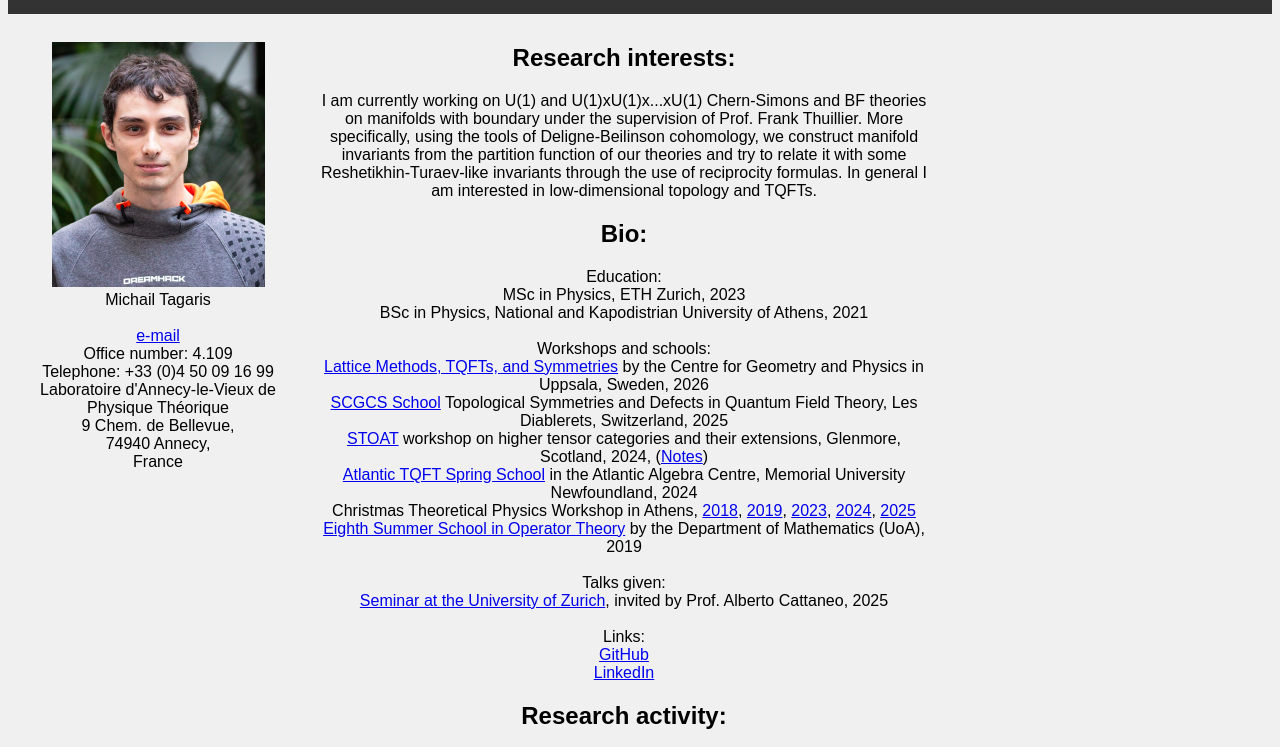
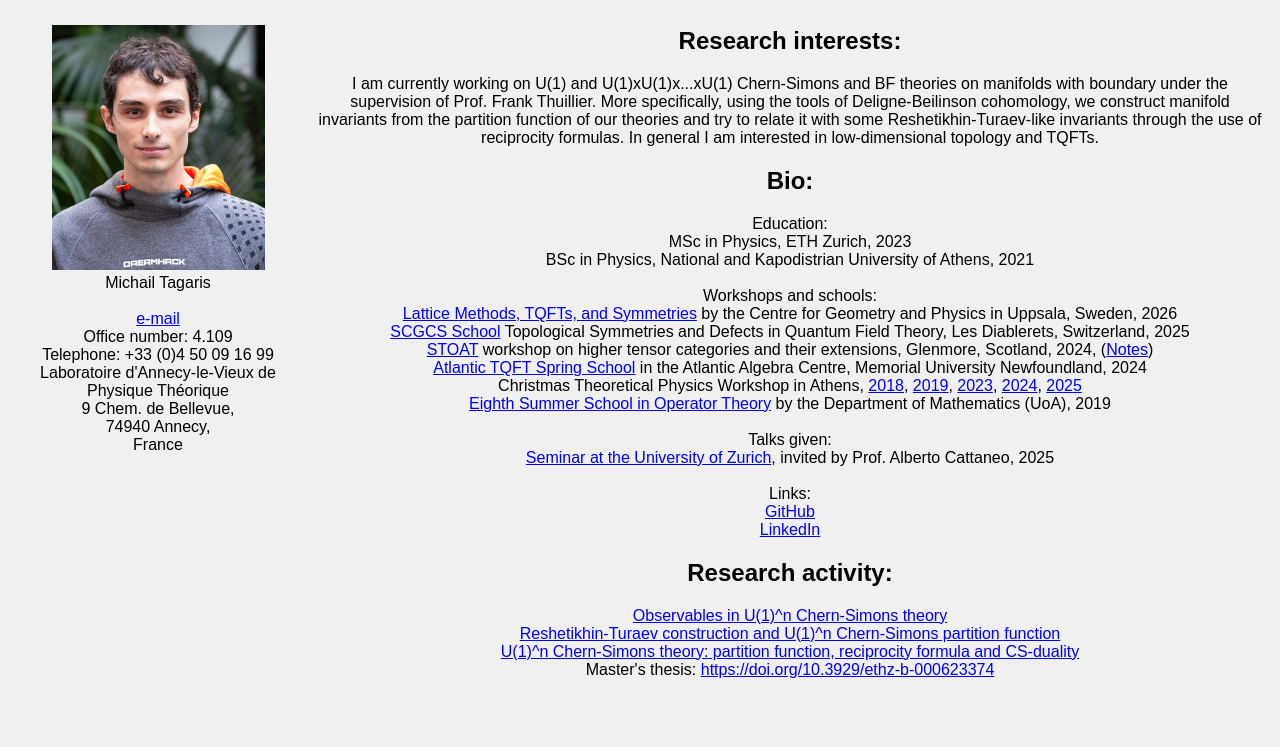
Before and after one commit to mtagaris/mtagaris.github.io, a plain HTML site: page index.html in a window 1280 px wide. Shown: the part 122-869 px from the top of the page. After the commit the page ends 819 px from the top, so only its background shows below. Drawn offline with Linux system fonts and the light colour scheme.

Commit message:
Update index.html

```diff
--- a/index.html
+++ b/index.html
@@ -28,10 +28,9 @@
   box-sizing: border-box;
 }
 
-/* Create two equal columns that floats next to each other */
 .column {
   float: left;
-  width: 50%;
+  width: calc(100% - 300px);
   padding: 10px;
 }
 .left {
@@ -42,7 +41,6 @@
   width = calc(100% - 300px);
   text-align: center;
 }
-/* Clear floats after the columns */
 .row:after {
   content: "";
   display: table;
```
